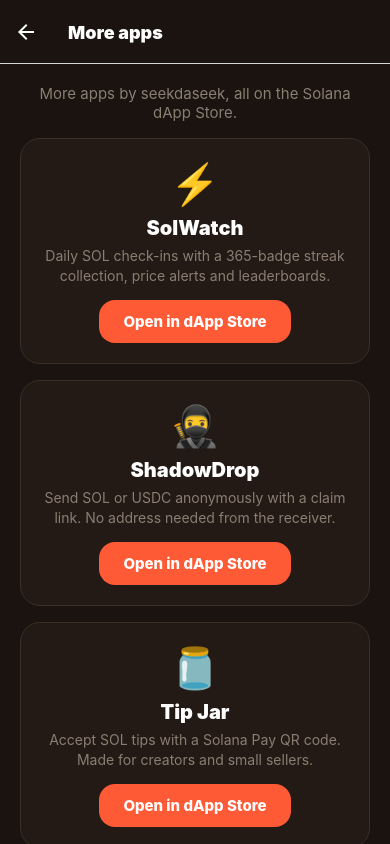
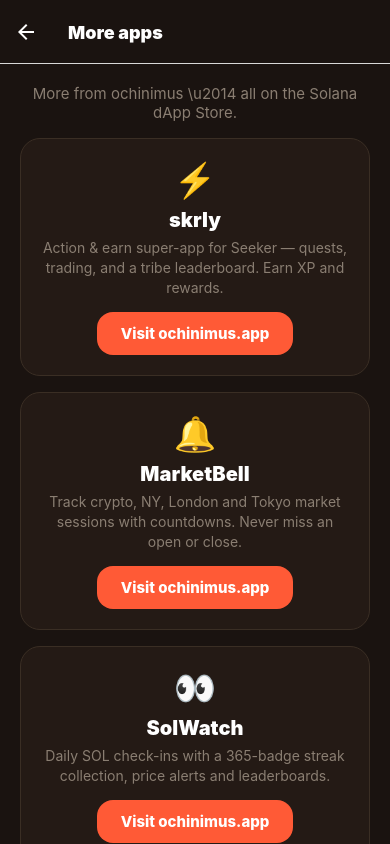
Before and after one commit to seekdaseek/stakestreak, a React Native app in the folder app/: screen /MoreApps in a window 390 px wide. Built offline with nearby package versions, Linux system fonts and the light colour scheme; what @solana/web3.js would draw is missing.

Commit message:
wallet identity ochinimus subdomain; remove refund step; More from ochinimus; update MoreApps to 6 live apps linking studio site

```diff
--- a/app/src/screens/HowItWorksScreen.jsx
+++ b/app/src/screens/HowItWorksScreen.jsx
@@ -10,7 +10,6 @@ const STEPS = [
   ['\u2600\uFE0F', 'Check in daily', 'Once started, every member must open the app and check in every single day. Miss a day and you are eliminated.'],
   ['\uD83E\uDDCA', 'Streak freeze', 'Slipped once? Buy a freeze (0.015 SOL) to cover one missed day and get back in. Max 2 per pot.'],
   ['\uD83D\uDCB0', 'Survivors split the pot', 'When time runs out, everyone still standing splits the whole pot equally - including the stakes of those who quit. A 3% service fee applies.'],
-  ['\u21A9\uFE0F', 'Changed your mind?', 'Before a pot starts you can leave and get a full refund of your stake anytime.'],
 ];
 
 const SAMPLES = [
@@ -65,7 +64,7 @@ export default function HowItWorksScreen({navigation}) {
       ))}
 
       <TouchableOpacity style={st.more} onPress={() => navigation.navigate('MoreApps')}>
-        <Text style={st.moreText}>More apps by seekdaseek \u2192</Text>
+        <Text style={st.moreText}>More from ochinimus →</Text>
       </TouchableOpacity>
       <Text style={st.legal}>StakeStreak is a skill-based accountability challenge. Outcomes depend entirely on your own daily actions. Only stake what you can afford to lose, and make sure participation is lawful where you live.</Text>
       <TouchableOpacity style={st.del} onPress={deleteAccount}>
--- a/app/src/screens/MoreAppsScreen.jsx
+++ b/app/src/screens/MoreAppsScreen.jsx
@@ -4,40 +4,48 @@ import {View, Text, ScrollView, TouchableOpacity, StyleSheet, Linking} from 'rea
 const APPS = [
   {
     emoji: '\u26A1',
+    name: 'skrly',
+    desc: 'Action & earn super-app for Seeker — quests, trading, and a tribe leaderboard. Earn XP and rewards.',
+  },
+  {
+    emoji: '\uD83D\uDD14',
+    name: 'MarketBell',
+    desc: 'Track crypto, NY, London and Tokyo market sessions with countdowns. Never miss an open or close.',
+  },
+  {
+    emoji: '\uD83D\uDC40',
     name: 'SolWatch',
     desc: 'Daily SOL check-ins with a 365-badge streak collection, price alerts and leaderboards.',
-    pkg: 'com.solwatch.app',
+  },
+  {
+    emoji: '\uD83E\uDDD8',
+    name: 'Deep Work Timer',
+    desc: 'A locked Pomodoro focus timer that keeps you off your phone until the session is done.',
   },
   {
     emoji: '\uD83E\uDD77',
     name: 'ShadowDrop',
     desc: 'Send SOL or USDC anonymously with a claim link. No address needed from the receiver.',
-    pkg: 'com.shadowdrop',
   },
   {
     emoji: '\uD83E\uDED9',
     name: 'Tip Jar',
     desc: 'Accept SOL tips with a Solana Pay QR code. Made for creators and small sellers.',
-    pkg: 'com.solanatipjar',
   },
 ];
 
 export default function MoreAppsScreen() {
-  const open = pkg => {
-    Linking.openURL('solanadappstore://details?id=' + pkg).catch(() =>
-      Linking.openURL('https://seekdaseek.github.io/'),
-    );
-  };
+  const open = () => Linking.openURL('https://ochinimus.app');
   return (
     <ScrollView style={st.wrap} contentContainerStyle={{padding: 20}}>
-      <Text style={st.intro}>More apps by seekdaseek, all on the Solana dApp Store.</Text>
+      <Text style={st.intro}>More from ochinimus \u2014 all on the Solana dApp Store.</Text>
       {APPS.map(a => (
-        <View key={a.pkg} style={st.card}>
+        <View key={a.name} style={st.card}>
           <Text style={st.emoji}>{a.emoji}</Text>
           <Text style={st.name}>{a.name}</Text>
           <Text style={st.desc}>{a.desc}</Text>
-          <TouchableOpacity style={st.btn} onPress={() => open(a.pkg)}>
-            <Text style={st.btnText}>Open in dApp Store</Text>
+          <TouchableOpacity style={st.btn} onPress={open}>
+            <Text style={st.btnText}>Visit ochinimus.app</Text>
           </TouchableOpacity>
         </View>
       ))}
@@ -49,7 +57,7 @@ const st = StyleSheet.create({
   wrap: {flex: 1, backgroundColor: '#1A1310'},
   intro: {color: '#8A7E72', fontSize: 15, marginBottom: 16, textAlign: 'center'},
   card: {backgroundColor: '#241A15', borderRadius: 20, borderWidth: 1, borderColor: '#3A2E24', padding: 20, marginBottom: 16, alignItems: 'center'},
-  emoji: {fontSize: 40, marginBottom: 8},
+  emoji: {fontSize: 34, marginBottom: 8},
   name: {fontSize: 20, fontWeight: '900', color: '#FFFFFF', marginBottom: 6},
   desc: {fontSize: 14, color: '#8A7E72', textAlign: 'center', lineHeight: 20, marginBottom: 14},
   btn: {backgroundColor: '#FF5A36', borderRadius: 16, paddingVertical: 12, paddingHorizontal: 24},
```
